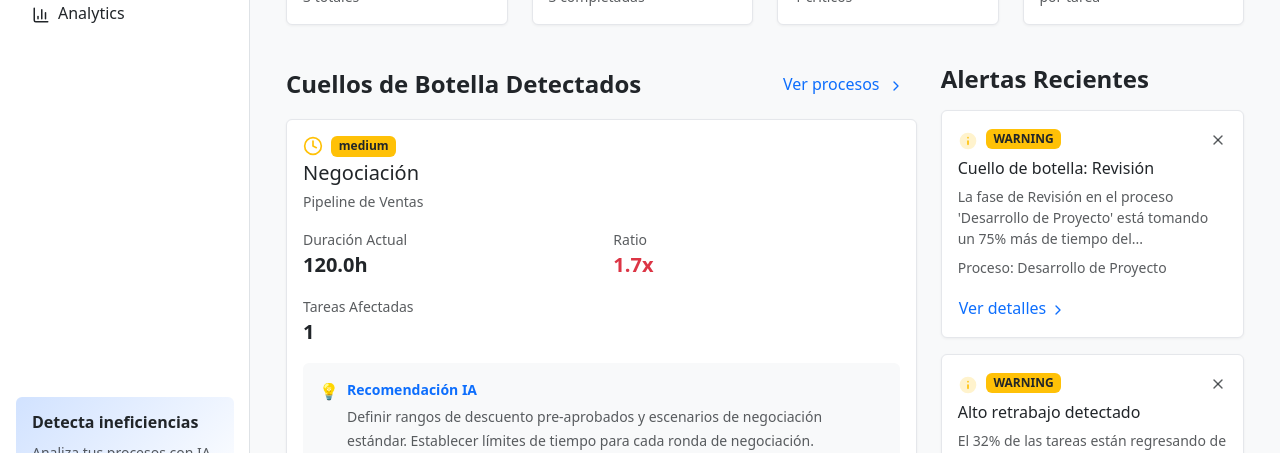
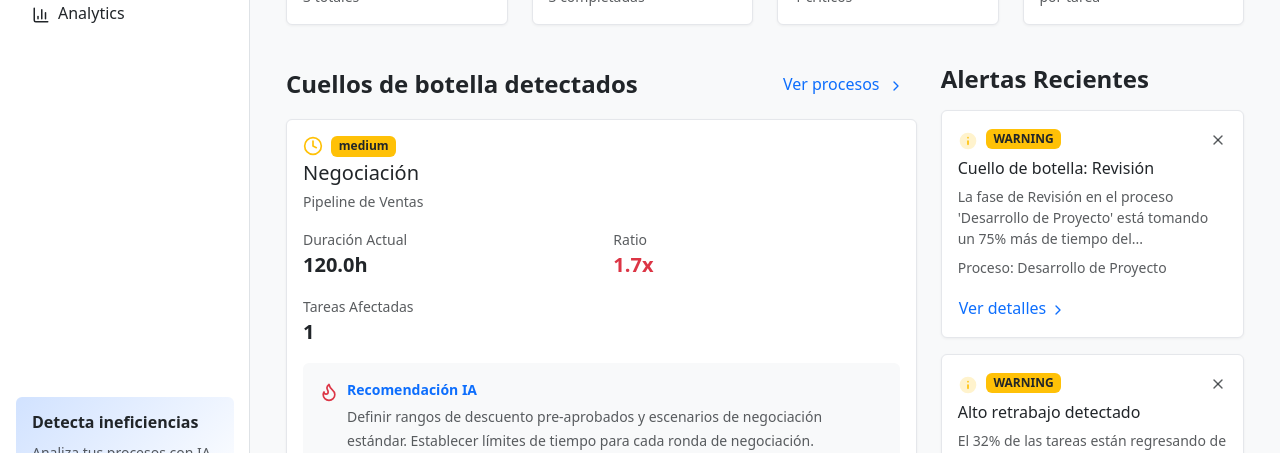
Before and after one commit to alvaroosanchezz34/flowsenseai, a React (Vite) app in the folder frontend/: page / in a window 1280 px wide. Shown: the part 280-733 px from the top of the page. Built offline with nearby package versions, Linux system fonts and the light colour scheme.

Commit message:
new icon

```diff
--- a/frontend/src/components/features/BottleneckCard.jsx
+++ b/frontend/src/components/features/BottleneckCard.jsx
@@ -1,4 +1,4 @@
-import { Clock } from "lucide-react"
+import { Clock, Flame } from "lucide-react"
 
 function BottleneckCard({ titulo, pipeline, duracion, ratio, tareasAfectadas, severidad, recomendacion }) {
 
@@ -44,7 +44,7 @@ function BottleneckCard({ titulo, pipeline, duracion, ratio, tareasAfectadas, se
 
                 <div className="bg-light p-3 rounded">
                     <div className="d-flex align-items-start gap-2">
-                        <span className="text-primary">💡</span>
+                        <span className="text-primary"><Flame size={20} className="text-danger justify-content-center align-items-center" /></span>
                         <div>
                             <small className="text-primary fw-bold d-block mb-1">Recomendación IA</small>
                             <small className="text-muted">{recomendacion}</small>
--- a/frontend/src/pages/Dashboard.jsx
+++ b/frontend/src/pages/Dashboard.jsx
@@ -84,7 +84,7 @@ function Dashboard() {
                 <div className="row">
                     <div className="col-lg-8 mb-4">
                         <div className="d-flex justify-content-between align-items-center mb-3">
-                            <h4 className="mb-0 fw-bold">Cuellos de Botella Detectados</h4>
+                            <h4 className="mb-0 fw-bold">Cuellos de botella detectados</h4>
                             <a href="#ver-procesos" className="btn btn-link text-decoration-none"> Ver procesos <ChevronRight size={16} className="ms-1" /></a>
                         </div>
 
```
